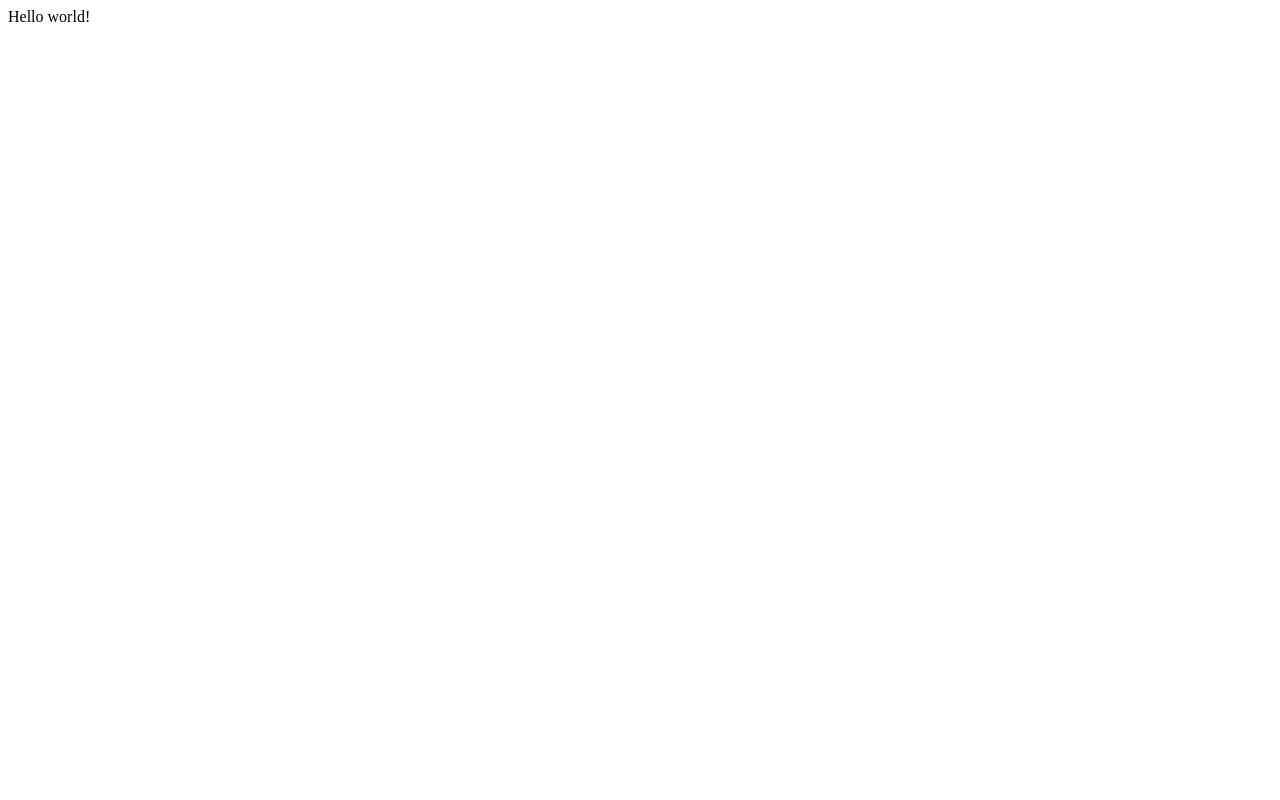
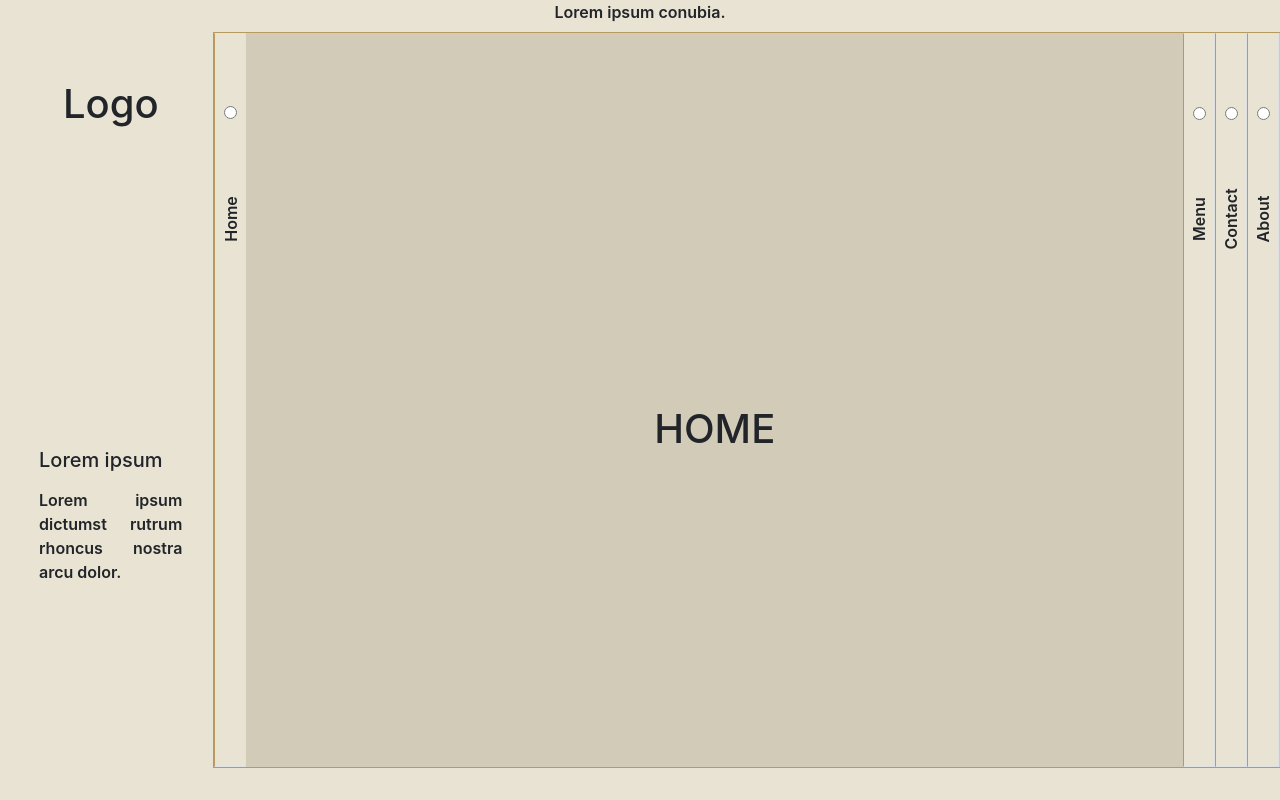
Before and after one commit to Marcelo068/Challenge, a Gatsby site: page / in a window 1280 px wide. Built offline with nearby package versions, Linux system fonts and the light colour scheme; Gatsby itself is replaced by a stand-in of ours.

Commit message:
primeiro commit

```diff
--- /dev/null
+++ b/gatsby-browser.js
@@ -0,0 +1,2 @@
+import './node_modules/bootstrap/dist/css/bootstrap.min.css'
+import './src/styles/global.css'
--- a/package.json
+++ b/package.json
@@ -14,6 +14,7 @@
     "test": "echo \"Write tests! -> https://gatsby.dev/unit-testing\" && exit 1"
   },
   "dependencies": {
+    "bootstrap": "^4.5.2",
     "gatsby": "^2.24.50",
     "react": "^16.12.0",
     "react-dom": "^16.12.0"
--- /dev/null
+++ b/src/components/layout.js
@@ -0,0 +1,165 @@
+import React from "react"
+import About from "../pages/about"
+import Contact from "../pages/contact"
+import Menu from "../pages/menu"
+import Home from "../pages/home"
+
+class Layout extends React.Component{
+  active='menu1';
+  count1='left';//not used
+  count2='right';
+  count3='right';
+  count4='right';
+
+  moveMenu1(){
+    if(this.active !== 'menu1'){
+      document.getElementById('menu2').style.marginLeft='91%';
+      document.getElementById('container2').style.marginLeft='94%';
+
+      document.getElementById('menu3').style.marginLeft='94%';
+      document.getElementById('container3').style.marginLeft='97%';
+
+      document.getElementById('menu4').style.marginLeft='97%';
+      document.getElementById('container4').style.marginLeft='100%';
+      this.count2 = 'right';
+      this.count3 = 'right';
+      this.count4 = 'right';
+      this.active = 'menu1';
+    }
+  }
+  moveMenu2(){
+    if(this.count2 === 'right' && this.active !== 'menu2'){
+      document.getElementById('menu2').style.marginLeft='3%';
+      document.getElementById('container2').style.marginLeft='6%';
+      this.count2 = 'left';
+      this.active = 'menu2';
+    }else if(this.count2 === 'left' && this.active !== 'menu2'){
+      document.getElementById('menu3').style.marginLeft='94%';
+      document.getElementById('container3').style.marginLeft='97%';
+
+      document.getElementById('menu4').style.marginLeft='97%';
+      document.getElementById('container4').style.marginLeft='100%';
+      this.count2 = 'right';
+      this.count3 = 'right';
+      this.count4 = 'right';
+      this.active = 'menu2';
+    }
+  }
+  moveMenu3(){
+    if(this.count3 === 'right' && this.active !== 'menu3'){
+      document.getElementById('menu2').style.marginLeft='3%';
+      document.getElementById('container2').style.marginLeft='6%';
+
+      document.getElementById('menu3').style.marginLeft='6%';
+      document.getElementById('container3').style.marginLeft='9%';
+      this.count2 = 'left';
+      this.count3 = 'left';
+      this.active = 'menu3';
+    }else if(this.count3 === 'left' && this.active !== 'menu3'){
+      document.getElementById('menu4').style.marginLeft='97%';
+      document.getElementById('container4').style.marginLeft='100%';
+      this.count3 = 'right';
+      this.count4 = 'right';
+      this.active = 'menu3';
+    }
+  }
+  moveMenu4(){
+    if(this.count4 === 'right'){
+      document.getElementById('menu2').style.marginLeft='3%';
+      document.getElementById('container2').style.marginLeft='6%';
+
+      document.getElementById('menu3').style.marginLeft='6%';
+      document.getElementById('container3').style.marginLeft='9%';
+
+      document.getElementById('menu4').style.marginLeft='9%';
+      document.getElementById('container4').style.marginLeft='12%';
+      this.count2 = 'left';
+      this.count3 = 'left';
+      this.count4 = 'left';
+      this.active = 'menu4';
+    }
+  }
+
+  render(){
+    return (
+
+      <div className='overflow-hidden'>
+        <div className='vh-100'>
+          <div className='col-12  headers'>
+            <p className='text-center'>Lorem ipsum conubia.</p>
+          </div>
+
+          <div className='d-flex maincontainer'>
+            <div className='col-2' style={{background: '#e9e3d3'}}>
+              <h1 className='mt-5 ml-5'>Logo</h1>
+              <div className='ml-4 mr-3' style={{marginTop: '40vh'}}>
+                <h5>Lorem ipsum</h5>
+                <p className='text-justify mt-3'>
+                Lorem ipsum dictumst rutrum rhoncus nostra arcu dolor.<br/>
+                </p>
+              </div>
+            </div>
+
+            <div className='col-10 mt-0 p-0 d-flex' style={{border: '1px solid #b69a5e'}}>
+              <div id='menu1' className='h-100 animations d-flex justify-content-center border' style={{border:'1px solid black'}}>
+                <input className="form-check-input rotate positionradio mycursor" type="radio" onClick={() => this.moveMenu1()} name="exampleRadios" id="exampleRadios1" value="option1"/>
+                <div className="form-check rotate position-absolute positionlabel" onClick={() => this.moveMenu1()} >
+                  <label className="form-check-label mycursor" htmlFor="exampleRadios1">
+                    Home
+                  </label>
+                </div>
+              </div>
+
+               {/* container */}
+               <div id='container1' className='h-100 position-relative mycontainer'>
+                <Home></Home>
+               </div>
+
+               <div id='menu2' className='h-100 animations d-flex justify-content-center position-absolute border' style={{marginLeft:'91%'}}>
+                <input className="form-check-input rotate positionradio mycursor" type="radio" onClick={() => this.moveMenu2()} name="exampleRadios" id="exampleRadios2" value="option2" />
+                <div className="form-check align-self-center rotate position-absolute positionlabel"  onClick={() => this.moveMenu2()}>
+                    <label className="form-check-label mycursor" htmlFor="exampleRadios2">
+                      Menu
+                    </label>
+                </div>
+              </div>
+              <div id='container2'className='h-100 position-absolute animations mycontainer' style={{marginLeft: '94%'}}>
+                <Menu></Menu>
+              </div>
+
+              <div id='menu3'className='h-100 animations d-flex justify-content-center position-absolute border' style={{marginLeft: '94%'}}>
+                <input className="form-check-input rotate positionradio mycursor" type="radio" onClick={() => this.moveMenu3()} name="exampleRadios" id="exampleRadios3" value="option3" />
+                <div className="form-check align-self-center rotate position-absolute positionlabel"  onClick={() => this.moveMenu3()}>
+                    <label className="form-check-label mycursor" htmlFor="exampleRadios3">
+                      Contact
+                    </label>
+                </div>
+              </div>
+              <div id='container3' className='h-100 position-absolute animations mycontainer' style={{marginLeft: '97%'}}>
+                <Contact></Contact>
+              </div>
+              <div id='menu4'className='h-100 animations d-flex justify-content-center position-absolute border' style={{marginLeft: '97%'}}>
+                <input className="form-check-input rotate positionradio mycursor" type="radio" onClick={() => this.moveMenu4()} name="exampleRadios" id="exampleRadios4" value="option4" />
+                <div className="form-check align-self-center rotate position-absolute positionlabel" onClick={() => this.moveMenu4()}>
+                    <label className="form-check-label mycursor" htmlFor="exampleRadios4">
+                      About
+                    </label>
+                </div>
+              </div>
+              <div id='container4' className='h-100 position-absolute animations mycontainer' style={{marginLeft: '100%'}}>
+                <About></About>
+              </div>
+            </div>
+          </div>
+          <div className='col-12 headers'>
+          </div>
+        </div>
+
+
+      </div>
+    )
+  }
+
+}
+
+export default Layout
--- /dev/null
+++ b/src/pages/about.js
@@ -0,0 +1,20 @@
+import React from "react"
+
+class About extends React.Component{
+    render(){
+        return(
+            <div>
+            <div className='w-100' style={{height:'100vh', overflow: 'scroll'}}>
+                <div id='container1' className= 'w-100 d-flex justify-content-center' style={{height:'100vh'}}>
+                    <h1 className='align-self-center'>ABOUT</h1>
+                </div>
+                <div id='container1' className= 'w-100 d-flex justify-content-center' style={{height:'100vh'}}>
+                    <h1 className='align-self-center'>ABOUT 2</h1>
+                </div>
+            </div>
+        </div>
+        )
+    }
+}
+
+export default About
--- /dev/null
+++ b/src/pages/contact.js
@@ -0,0 +1,20 @@
+import React from "react"
+
+class Contact extends React.Component{
+    render(){
+        return(
+            <div>
+            <div className='w-100' style={{height:'100vh', overflow: 'scroll'}}>
+                <div id='container1' className= 'w-100 d-flex justify-content-center' style={{height:'100vh'}}>
+                    <h1 className='align-self-center'>CONTACT</h1>
+                </div>
+                <div id='container1' className= 'w-100 d-flex justify-content-center' style={{height:'100vh'}}>
+                    <h1 className='align-self-center'>CONTACT 2</h1>
+                </div>
+            </div>
+        </div>
+        )
+    }
+}
+
+export default Contact
--- /dev/null
+++ b/src/pages/home.js
@@ -0,0 +1,48 @@
+import React from "react"
+
+class Home extends React.Component{
+    componentDidMount(){
+        var lastScrollTop = 0;
+        window.addEventListener('scroll', function (e) {
+            console.log('click');
+            if (e.scrollY === lastScrollTop) return;
+                if(this.scrollY < lastScrollTop) {
+                console.log( "Cima")
+            }else{
+                console.log('Baixo');
+            }
+            lastScrollTop = this.scrollY;
+        }, true)
+    };
+
+    render(){
+        return(
+            <div>
+                <div className='w-100' style={{height:'100vh', overflow: 'scroll'}}>
+                    <div id='container1' className= 'w-100 d-flex justify-content-center' style={{height:'100vh'}}>
+                        <h1 className='align-self-center'>HOME</h1>
+                    </div>
+                    <div id='container1' className= 'w-100 d-flex justify-content-center' style={{height:'100vh'}}>
+                        <h1 className='align-self-center'>HOME 2</h1>
+                    </div>
+                </div>
+            </div>
+        )
+    }
+}
+
+export default Home
+
+    // <input className="form-check-input rotate positionradio" type="radio" name="exampleRadios" id="exampleRadios1" value="option1" />
+    // <div className="form-check rotate position-absolute positionlabel" onClick={() => this.moveMenu1()} >
+    //     <label className="form-check-label" for="exampleRadios1" >
+    //     Home
+    //     </label>
+    // </div>
+
+    // <input type="radio" id="customRadio1" name="customRadio" class="custom-control-input rotate positionradio">
+    // <div class="custom-control custom-radio rotate position-absolute positionlabel">
+    //     <label class="custom-control-label" for="customRadio1">
+    //         Toggle this custom radio
+    //     </label>
+    // </div>
--- a/src/pages/index.js
+++ b/src/pages/index.js
@@ -1,5 +1,10 @@
 import React from "react"
+import Layout from "../components/layout"
 
 export default function Home() {
-  return <div>Hello world!</div>
+  return (
+    <Layout>
+
+    </Layout>
+  )
 }
--- /dev/null
+++ b/src/pages/menu.js
@@ -0,0 +1,20 @@
+import React from "react"
+
+class Menu extends React.Component{
+    render(){
+        return(
+            <div>
+            <div className='w-100' style={{height:'100vh', overflow: 'scroll'}}>
+                <div id='container1' className= 'w-100 d-flex justify-content-center' style={{height:'100vh'}}>
+                    <h1 className='align-self-center'>MENU</h1>
+                </div>
+                <div id='container1' className= 'w-100 d-flex justify-content-center' style={{height:'100vh'}}>
+                    <h1 className='align-self-center'>MENU 2</h1>
+                </div>
+            </div>
+        </div>
+        )
+    }
+}
+
+export default Menu
--- /dev/null
+++ b/src/styles/global.css
@@ -0,0 +1,45 @@
+@import url('https://fonts.googleapis.com/css2?family=Roboto:wght@100&display=swap');
+
+body{
+    font-weight: 600;
+}
+
+/* layout */
+.headers{
+    height: 4vh;
+    background: #e9e3d3;
+}
+.maincontainer{
+    height: 92vh;
+}
+/* navbar */
+.positionlabel{
+    top: 25%;
+}
+.positionradio{
+    top: 10%;
+}
+.rotate{
+    transform: rotate(-90deg);
+    margin: 0;
+}
+.border{
+    background: #e9e3d3;
+    width: 3%;
+    border-left: 1px solid #b69a5e !important;
+    border-right: none;
+}
+.mycontainer{
+    width: 88%;
+    background: #d2cbb8;
+}
+.mycursor{
+    cursor: pointer;
+}
+/* animations */
+.animations{
+    transition: 2s;
+}
+::-webkit-scrollbar {
+    display: none;
+}
```
Also changed, not shown: 1 other file.
